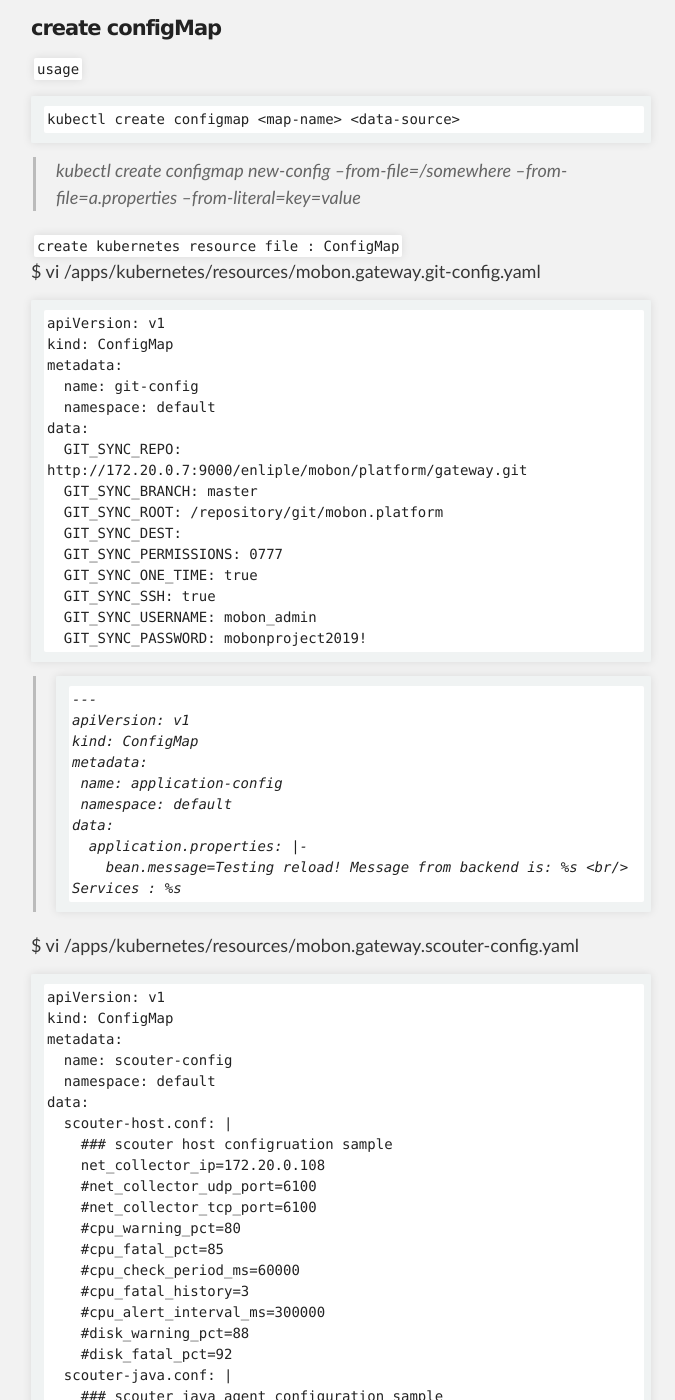
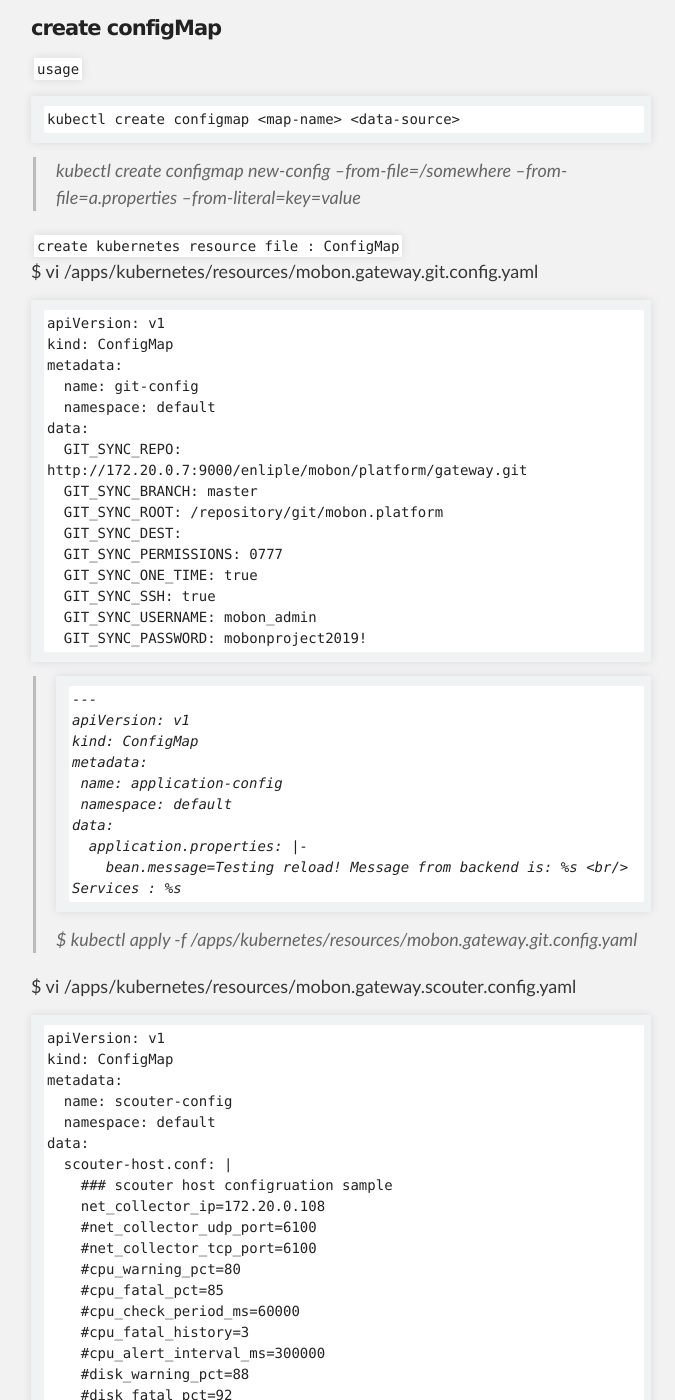
Before and after one commit to unlimited9/unlimited9.github.com, a Jekyll site: the page built from reference.notes/TA/cloud/kubernetes/configMap.md, in a window 1280 px wide and 1400 px high, scrolled down 513 px. Shown: the whole window, without its empty margins (299-974 px from the left). Built offline with Jekyll 4.4.1, drawn with Linux system fonts in a browser that asks for light colours; our own code applies the rules of GitHub Pages for plain Markdown files; some of the changed text lies outside the part shown.

Commit message:
Update configMap.md

````diff
--- a/reference.notes/TA/cloud/kubernetes/configMap.md
+++ b/reference.notes/TA/cloud/kubernetes/configMap.md
@@ -15,7 +15,7 @@ kubectl create configmap <map-name> <data-source>
 > kubectl create configmap new-config --from-file=/somewhere --from-file=a.properties --from-literal=key=value
 
 `create kubernetes resource file : ConfigMap`
-$ vi /apps/kubernetes/resources/mobon.gateway.git-config.yaml
+$ vi /apps/kubernetes/resources/mobon.gateway.git.config.yaml
 ```
 apiVersion: v1
 kind: ConfigMap
@@ -44,8 +44,9 @@ data:
 >  application.properties: |-
 >    bean.message=Testing reload! Message from backend is: %s <br/> Services : %s
 >```
+>$ kubectl apply -f /apps/kubernetes/resources/mobon.gateway.git.config.yaml
 
-$ vi /apps/kubernetes/resources/mobon.gateway.scouter-config.yaml
+$ vi /apps/kubernetes/resources/mobon.gateway.scouter.config.yaml
 ```
 apiVersion: v1
 kind: ConfigMap
@@ -98,6 +99,8 @@ data:
 >{{.Files.Get "service/config/config.properties" | printf "%s" | indent 4}} # load file in package
 >```
 
+$ kubectl apply -f  /apps/kubernetes/resources/mobon.gateway.scouter.config.yaml
+
 ## 9. Appendix
 
 #### reference site
````
